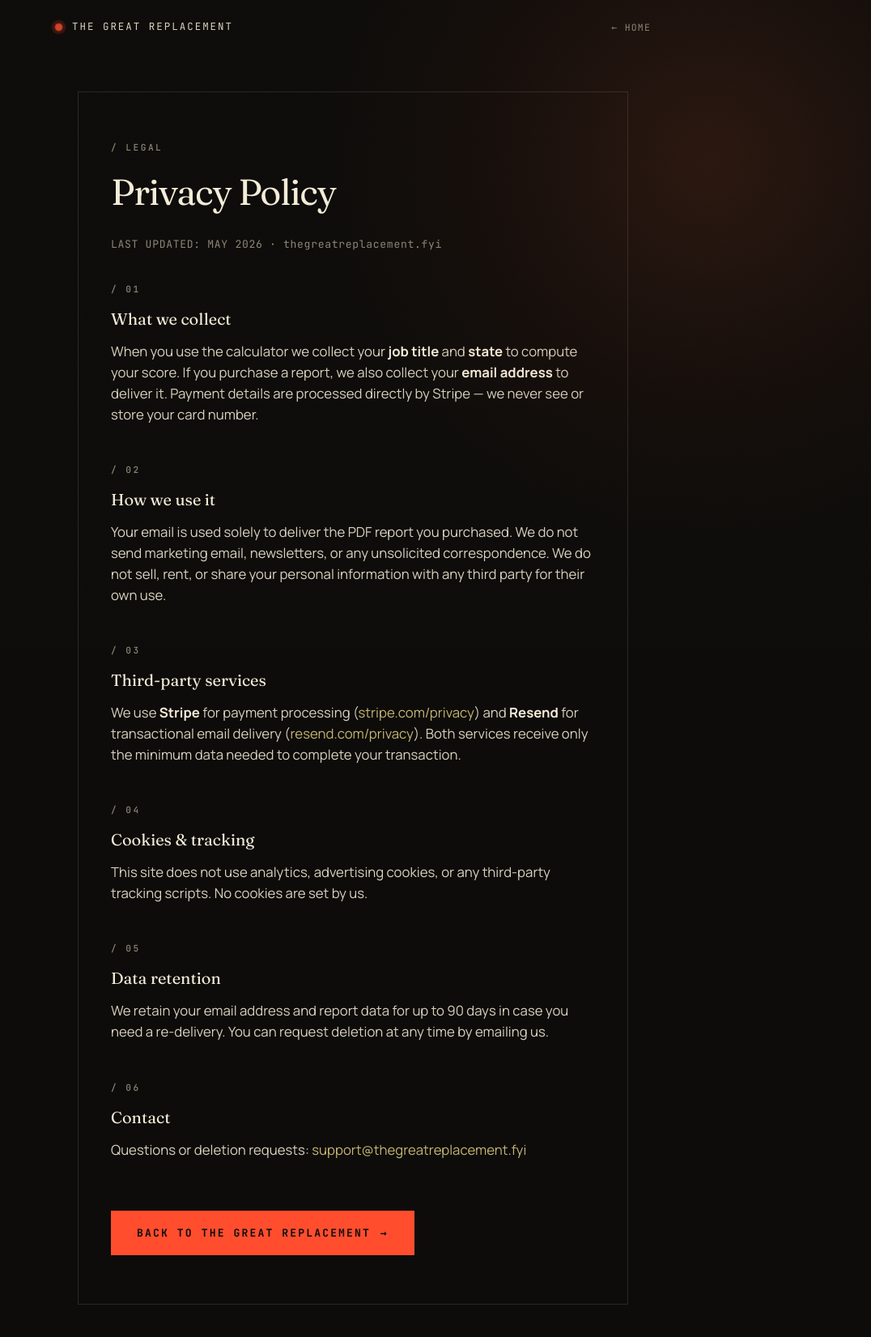
After one commit to jessepetersondev/ai-job-calculator, a Flask app: page /privacy in a window 1280 px wide. The commit adds this page. Shown: the whole page at 81% size, without its empty margins (204-1280 px from the left). Run offline with Flask 3, Linux system fonts and the light colour scheme.

Commit message:
Add privacy policy page — required for Stripe live mode
Clean /privacy page matching site aesthetic. Links added to atlas footer
and calculator paywall fine print. Route added to app.py.

Co-Authored-By: Claude Sonnet 4.6 <noreply@anthropic.com>

```diff
--- a/app.py
+++ b/app.py
@@ -123,6 +123,10 @@ def success_page():
 @app.route("/cancel")
 def cancel_page():
     return render_template("cancel.html")
+
+@app.route("/privacy")
+def privacy_page():
+    return render_template("privacy.html")
 
 
 # ============================================================
--- a/templates/atlas.html
+++ b/templates/atlas.html
@@ -133,7 +133,10 @@
       <div class="mono" style="font-size: 0.72rem; color: var(--bone-4); letter-spacing: 0.1em;">
         THE GREAT REPLACEMENT · ATLAS v1.0 · MAY 2026
       </div>
-      <a href="/calculator" class="nav-link">Calculate your score →</a>
+      <div style="display: flex; gap: 20px; align-items: center;">
+        <a href="/privacy" class="mono" style="font-size: 0.72rem; color: var(--bone-4); letter-spacing: 0.08em;">Privacy</a>
+        <a href="/calculator" class="nav-link">Calculate your score →</a>
+      </div>
     </div>
   </footer>
 </div>
--- a/templates/calculator.html
+++ b/templates/calculator.html
@@ -166,6 +166,7 @@
           <p class="pw-fine">
             ONE-TIME PAYMENT · INSTANT EMAIL DELIVERY · STRIPE-SECURED CHECKOUT<br>
             7-day refund guarantee. No subscription. We don't sell or share your email.
+            <a href="/privacy" style="color: var(--bone-4); text-decoration: underline;">Privacy policy.</a>
           </p>
         </div>
 
--- /dev/null
+++ b/templates/privacy.html
@@ -0,0 +1,72 @@
+{% extends "_base.html" %}
+
+{% block title %}Privacy Policy — The Great Replacement{% endblock %}
+{% block og_title %}Privacy Policy — The Great Replacement{% endblock %}
+{% block og_description %}Privacy policy for thegreatreplacement.fyi{% endblock %}
+
+{% block content %}
+<div class="calc-page">
+  <div class="wrap">
+    <nav class="nav">
+      <a href="/" class="brand"><span class="dot"></span> THE GREAT REPLACEMENT</a>
+      <a href="/" class="nav-link">← Home</a>
+    </nav>
+
+    <div class="message-page">
+      <div class="message-card" style="max-width: 680px; text-align: left;">
+        <div class="eyebrow" style="margin-bottom: 22px;">/ LEGAL</div>
+        <h1 style="font-size: clamp(2rem, 4vw, 2.8rem); margin-bottom: 32px;">Privacy Policy</h1>
+
+        <p style="color: var(--bone-3); font-size: 0.82rem; margin-bottom: 36px; font-family: 'JetBrains Mono', monospace; letter-spacing: 0.05em;">
+          LAST UPDATED: MAY 2026 · thegreatreplacement.fyi
+        </p>
+
+        <div style="display: flex; flex-direction: column; gap: 32px; color: var(--bone-2); line-height: 1.7; font-size: 0.97rem;">
+
+          <div>
+            <div class="eyebrow" style="margin-bottom: 10px; font-size: 0.7rem;">/ 01</div>
+            <h3 style="font-family: 'Fraunces', serif; font-weight: 400; font-size: 1.25rem; margin-bottom: 10px; color: var(--bone);">What we collect</h3>
+            <p>When you use the calculator we collect your <strong style="color: var(--bone);">job title</strong> and <strong style="color: var(--bone);">state</strong> to compute your score. If you purchase a report, we also collect your <strong style="color: var(--bone);">email address</strong> to deliver it. Payment details are processed directly by Stripe — we never see or store your card number.</p>
+          </div>
+
+          <div>
+            <div class="eyebrow" style="margin-bottom: 10px; font-size: 0.7rem;">/ 02</div>
+            <h3 style="font-family: 'Fraunces', serif; font-weight: 400; font-size: 1.25rem; margin-bottom: 10px; color: var(--bone);">How we use it</h3>
+            <p>Your email is used solely to deliver the PDF report you purchased. We do not send marketing email, newsletters, or any unsolicited correspondence. We do not sell, rent, or share your personal information with any third party for their own use.</p>
+          </div>
+
+          <div>
+            <div class="eyebrow" style="margin-bottom: 10px; font-size: 0.7rem;">/ 03</div>
+            <h3 style="font-family: 'Fraunces', serif; font-weight: 400; font-size: 1.25rem; margin-bottom: 10px; color: var(--bone);">Third-party services</h3>
+            <p>We use <strong style="color: var(--bone);">Stripe</strong> for payment processing (<a href="https://stripe.com/privacy" style="color: var(--h2);">stripe.com/privacy</a>) and <strong style="color: var(--bone);">Resend</strong> for transactional email delivery (<a href="https://resend.com/privacy" style="color: var(--h2);">resend.com/privacy</a>). Both services receive only the minimum data needed to complete your transaction.</p>
+          </div>
+
+          <div>
+            <div class="eyebrow" style="margin-bottom: 10px; font-size: 0.7rem;">/ 04</div>
+            <h3 style="font-family: 'Fraunces', serif; font-weight: 400; font-size: 1.25rem; margin-bottom: 10px; color: var(--bone);">Cookies &amp; tracking</h3>
+            <p>This site does not use analytics, advertising cookies, or any third-party tracking scripts. No cookies are set by us.</p>
+          </div>
+
+          <div>
+            <div class="eyebrow" style="margin-bottom: 10px; font-size: 0.7rem;">/ 05</div>
+            <h3 style="font-family: 'Fraunces', serif; font-weight: 400; font-size: 1.25rem; margin-bottom: 10px; color: var(--bone);">Data retention</h3>
+            <p>We retain your email address and report data for up to 90 days in case you need a re-delivery. You can request deletion at any time by emailing us.</p>
+          </div>
+
+          <div>
+            <div class="eyebrow" style="margin-bottom: 10px; font-size: 0.7rem;">/ 06</div>
+            <h3 style="font-family: 'Fraunces', serif; font-weight: 400; font-size: 1.25rem; margin-bottom: 10px; color: var(--bone);">Contact</h3>
+            <p>Questions or deletion requests: <a href="mailto:support@thegreatreplacement.fyi" style="color: var(--h2);">support@thegreatreplacement.fyi</a></p>
+          </div>
+
+        </div>
+
+        <a href="/" class="btn-primary" style="margin-top: 48px; display: inline-flex;">
+          Back to The Great Replacement
+          <span class="arrow">→</span>
+        </a>
+      </div>
+    </div>
+  </div>
+</div>
+{% endblock %}
```
